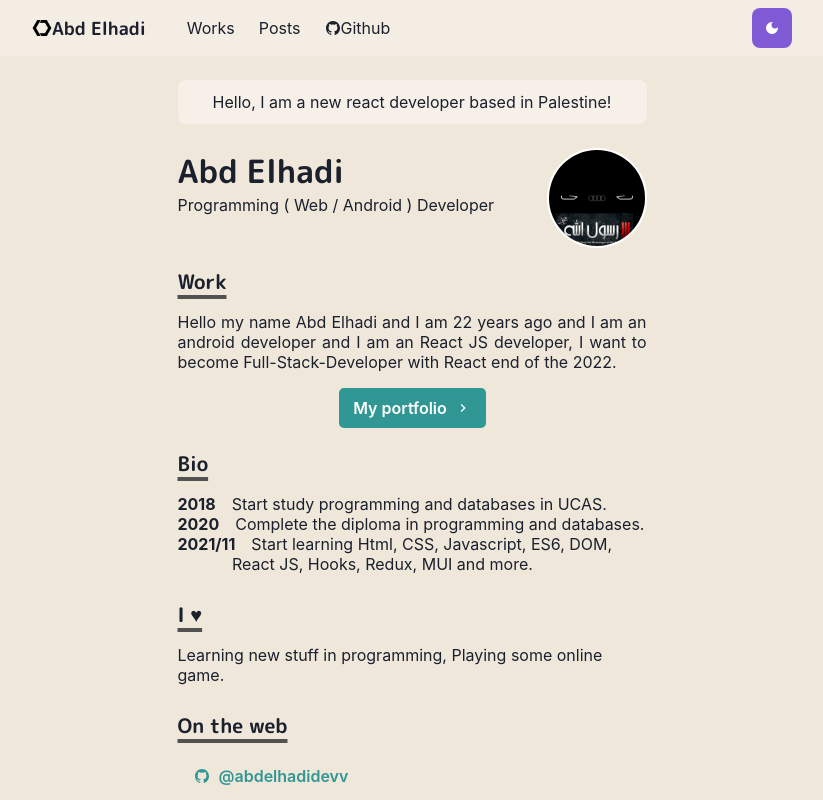
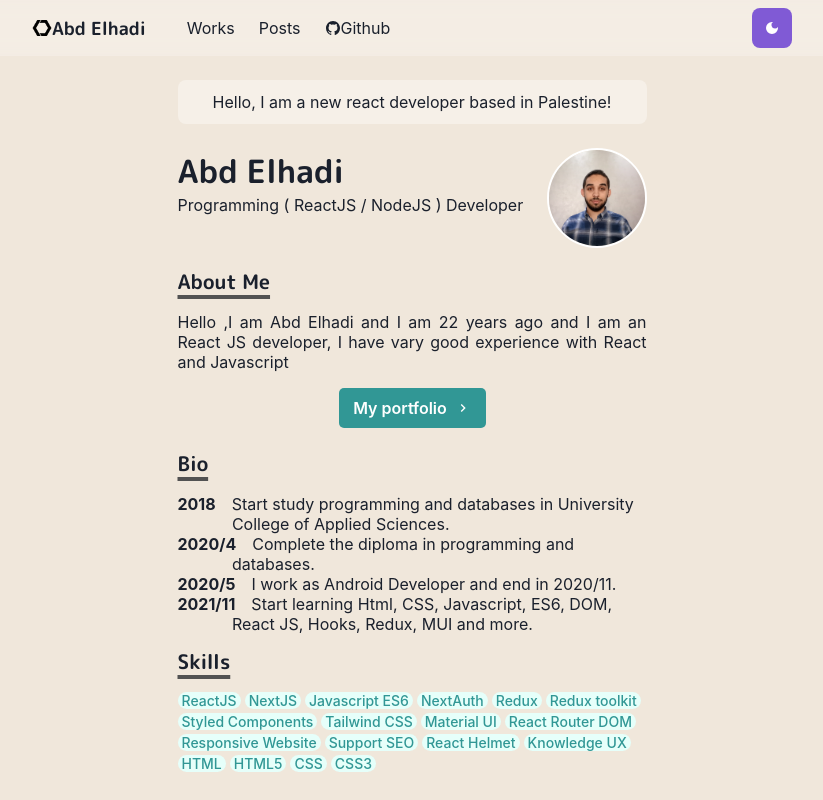
Before and after one commit to abdelhadidevv/Portfolio, a Next.js app: page / in a window 1280 px wide. Shown: the top 800 px of the page, without its empty margins (228-1051 px from the left). Built offline with nearby package versions, Linux system fonts and the light colour scheme.

Commit message:
edit my info & add skills

```diff
--- a/components/themes.js
+++ b/components/themes.js
@@ -99,4 +99,8 @@ export const GlobalStyles = createGlobalStyle`
   .craftz:hover{
     background:  ${(props) => props.theme.socialButtonHover};
   }
+  .skill-item{
+    background:  ${(props) => props.theme.socialButtonHover};
+
+  }
 `;
--- a/pages/index.js
+++ b/pages/index.js
@@ -1,5 +1,5 @@
 import { MdOutlineKeyboardArrowRight } from "react-icons/md";
-import { BsInstagram, BsFacebook } from "react-icons/bs";
+import { BsFacebook } from "react-icons/bs";
 import { AiOutlineTwitter } from "react-icons/ai";
 import { IoLogoGithub } from "react-icons/io5";
 import getAge from "../lib/age";
@@ -19,7 +19,7 @@ function Home() {
           <div className="skill-title">
             <h1>Abd Elhadi</h1>
             <p className="apple-font">
-              Programming ( Web / Android ) Developer
+              Programming ( ReactJS / NodeJS ) Developer
             </p>
           </div>
           <div className="profile-avatar">
@@ -28,16 +28,17 @@ function Home() {
               width={100}
               height={100}
               src="/images/avatar.jpg"
-              alt=""
+              objectFit="cover"
+              alt="avatar"
             />
           </div>
         </div>
         <div className="work-describe">
-          <p className="section-title">Work</p>
+          <p className="section-title">About Me</p>
           <p className="describe-text">
-            Hello my name Abd Elhadi and I am {getAge("2000-04-20")} years ago
-            and I am an android developer and I am an React JS developer, I want
-            to become Full-Stack-Developer with React end of the 2022.
+            Hello ,I am Abd Elhadi and I am {getAge("2000-04-20")} years ago and
+            I am an React JS developer, I have vary good experience with React
+            and Javascript
           </p>
         </div>
         <button className="portfolio-btn">
@@ -52,16 +53,43 @@ function Home() {
           <p className="section-title">Bio</p>
           <BioItem
             title="2018"
-            text="Start study programming and databases in UCAS."
+            text="Start study programming and databases in University College of Applied Sciences."
           />
           <BioItem
-            title="2020"
+            title="2020/4"
             text="Complete the diploma in programming and databases."
+          />
+          <BioItem
+            title="2020/5"
+            text="I work as Android Developer and end in 2020/11."
           />
           <BioItem
             title="2021/11"
             text="Start learning Html, CSS, Javascript, ES6, DOM, React JS, Hooks, Redux, MUI and more."
           />
+        </div>
+        <div className="skills">
+          <p className="section-title">Skills</p>
+          <div className="skills-list">
+            <p className="skill-item">ReactJS</p>
+            <p className="skill-item">NextJS</p>
+            <p className="skill-item">Javascript ES6</p>
+            <p className="skill-item">NextAuth</p>
+            <p className="skill-item">Redux</p>
+            <p className="skill-item">Redux toolkit</p>
+            <p className="skill-item">Styled Components</p>
+            <p className="skill-item">Tailwind CSS</p>
+            <p className="skill-item">Material UI</p>
+            <p className="skill-item">React Router DOM</p>
+            <p className="skill-item">Responsive Website</p>
+            <p className="skill-item">Support SEO</p>
+            <p className="skill-item">React Helmet</p>
+            <p className="skill-item">Knowledge UX</p>
+            <p className="skill-item">HTML</p>
+            <p className="skill-item">HTML5</p>
+            <p className="skill-item">CSS</p>
+            <p className="skill-item">CSS3</p>
+          </div>
         </div>
         <div className="i-love">
           <p className="section-title">I ♥</p>
@@ -207,6 +235,27 @@ function Home() {
           margin-top: 20px;
           overflow-wrap: break-word;
         }
+        .skills {
+          display: flex;
+          flex-direction: column;
+        }
+        .skills-list {
+          width: 100%;
+          display: flex;
+          flex-wrap: wrap;
+          gap: 4px;
+        }
+        .skill-item {
+          border: none;
+          border-radius: 20px;
+          padding: 0px 4px;
+          font-family: -apple-system, BlinkMacSystemFont, "Segoe UI", Helvetica,
+            Arial, sans-serif, "Apple Color Emoji", "Segoe UI Emoji",
+            "Segoe UI Symbol";
+          font-size: 14px;
+          font-weight: 500;
+          color:#319795;
+        }
 
         .i-love {
           margin-top: 25px;
```
Also changed, not shown: public/images/avatar.jpg.
